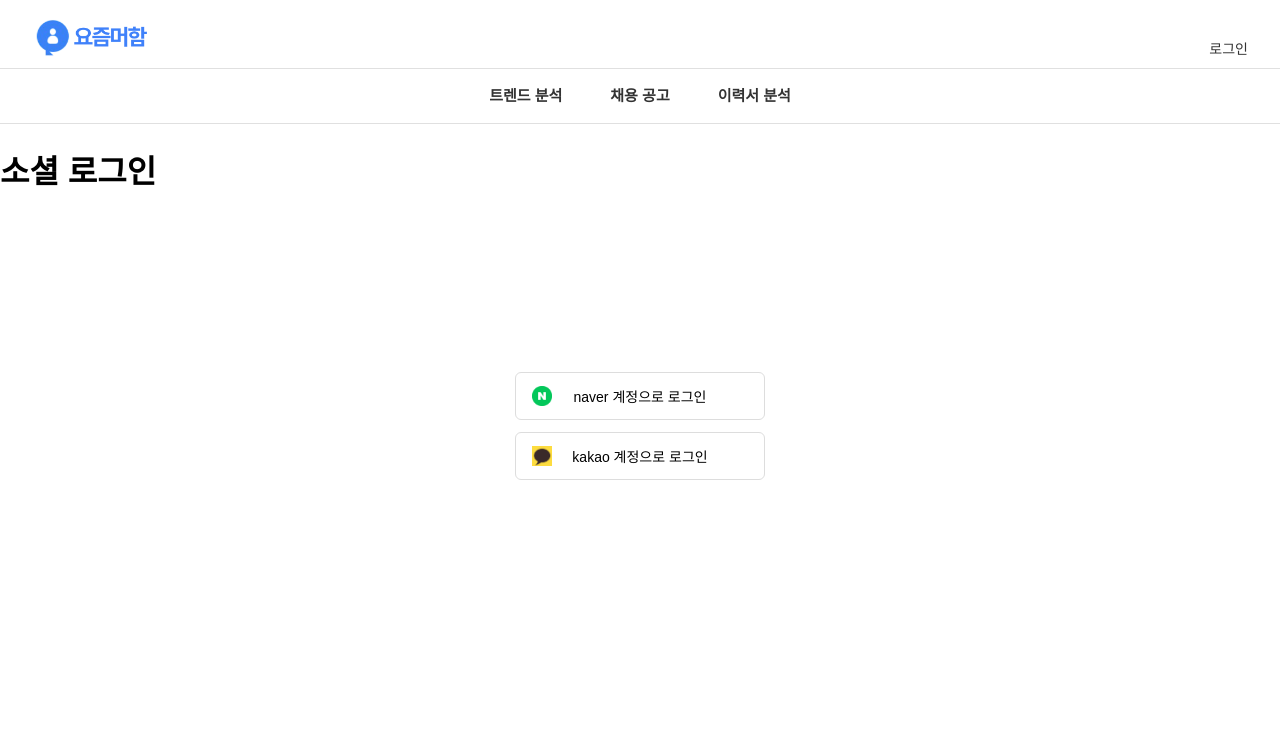
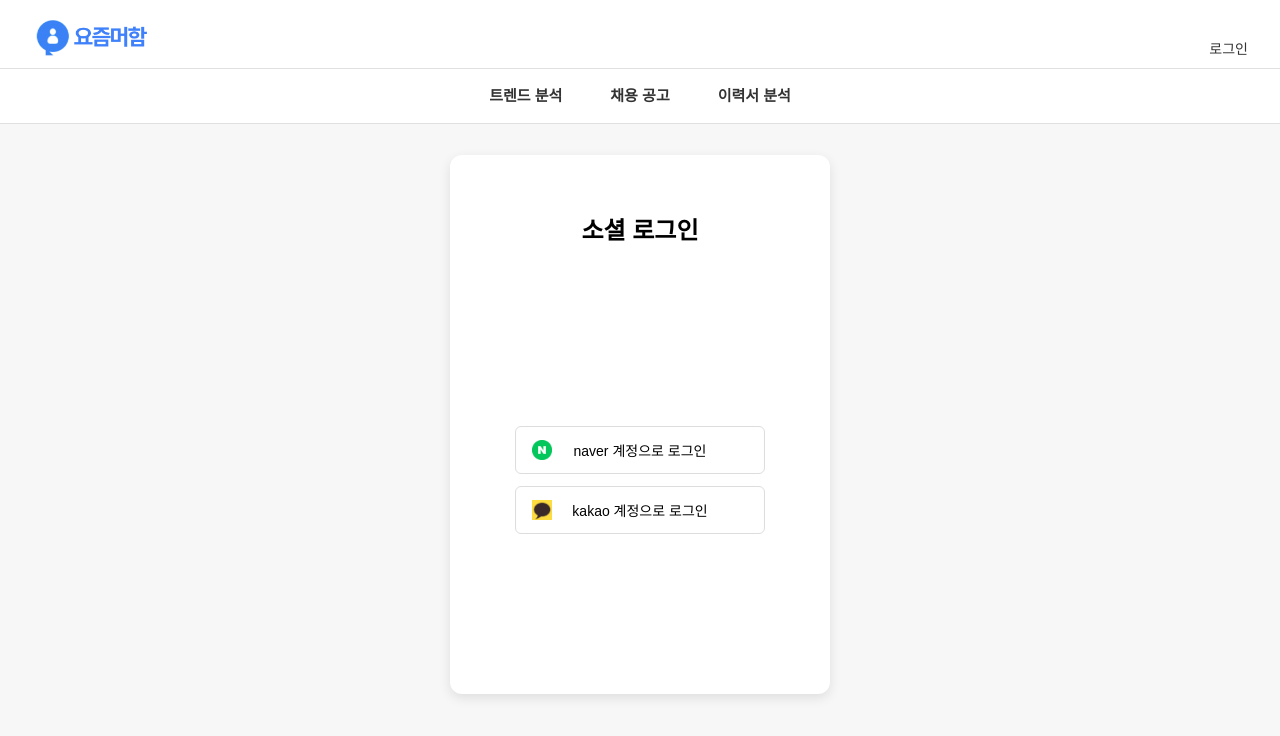
Before and after one commit to sjs4273/Job-Navigator, a React (Vite) app in the folder frontend/: page /login in a window 1280 px wide. Shown: the top 736 px of the page. Built offline with nearby package versions, Linux system fonts and the light colour scheme; a web font is replaced by a local one.

Commit message:
feat: 로그인 화면 레이아웃 조정

```diff
--- /dev/null
+++ b/frontend/src/pages/LoginPage.css
@@ -0,0 +1,33 @@
+/* 📄 src/pages/LoginPage.css */
+
+html, body {
+  margin: 0;
+  padding: 0;
+  overflow: hidden; /* ✅ 스크롤바 제거 */
+}
+
+
+.login-page-container {
+  height: 100vh;
+  width: 100vw;
+  background-color: #f7f7f7;
+  display: flex;
+  justify-content: center;
+  align-items: center;
+}
+
+.login-box {
+  width: 320px;
+  padding: 40px 30px;
+  background-color: white;
+  border-radius: 12px;
+  box-shadow: 0 4px 12px rgba(0, 0, 0, 0.1);
+  text-align: center;
+  transform: translateY(-100px);
+}
+
+.login-title {
+  font-size: 24px;
+  font-weight: bold;
+  margin-bottom: 24px;
+}
--- a/frontend/src/pages/LoginPage.jsx
+++ b/frontend/src/pages/LoginPage.jsx
@@ -1,13 +1,13 @@
-// 📄 파일: src/pages/LoginPage.jsx
+// 📄 src/pages/LoginPage.jsx
 import React from "react";
 import SocialLoginButton from "../components/SocialLoginButton";
+import "./LoginPage.css"; // 아래 CSS와 연결
 
 export default function LoginPage({ setUserInfo }) {
   return (
-    <div className="flex flex-col items-center justify-center h-screen bg-gray-50 px-4">
-      <h1 className="text-2xl font-bold mb-6">소셜 로그인</h1>
-      <div className="w-full max-w-xs">
-        {/* ✅ 로그인 성공 시 상태 업데이트 가능하도록 prop 전달 */}
+    <div className="login-page-container">
+      <div className="login-box">
+        <h1 className="login-title">소셜 로그인</h1>
         <SocialLoginButton setUserInfo={setUserInfo} />
       </div>
     </div>
```
